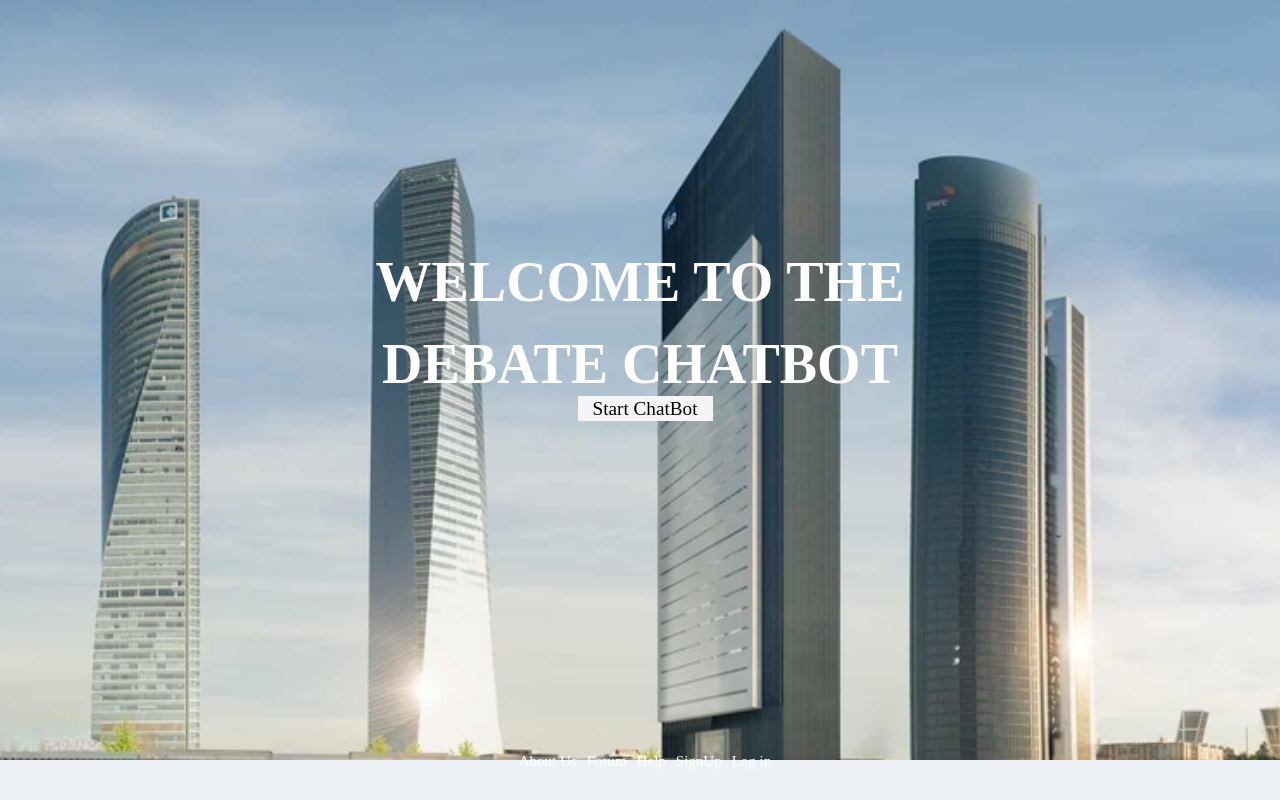
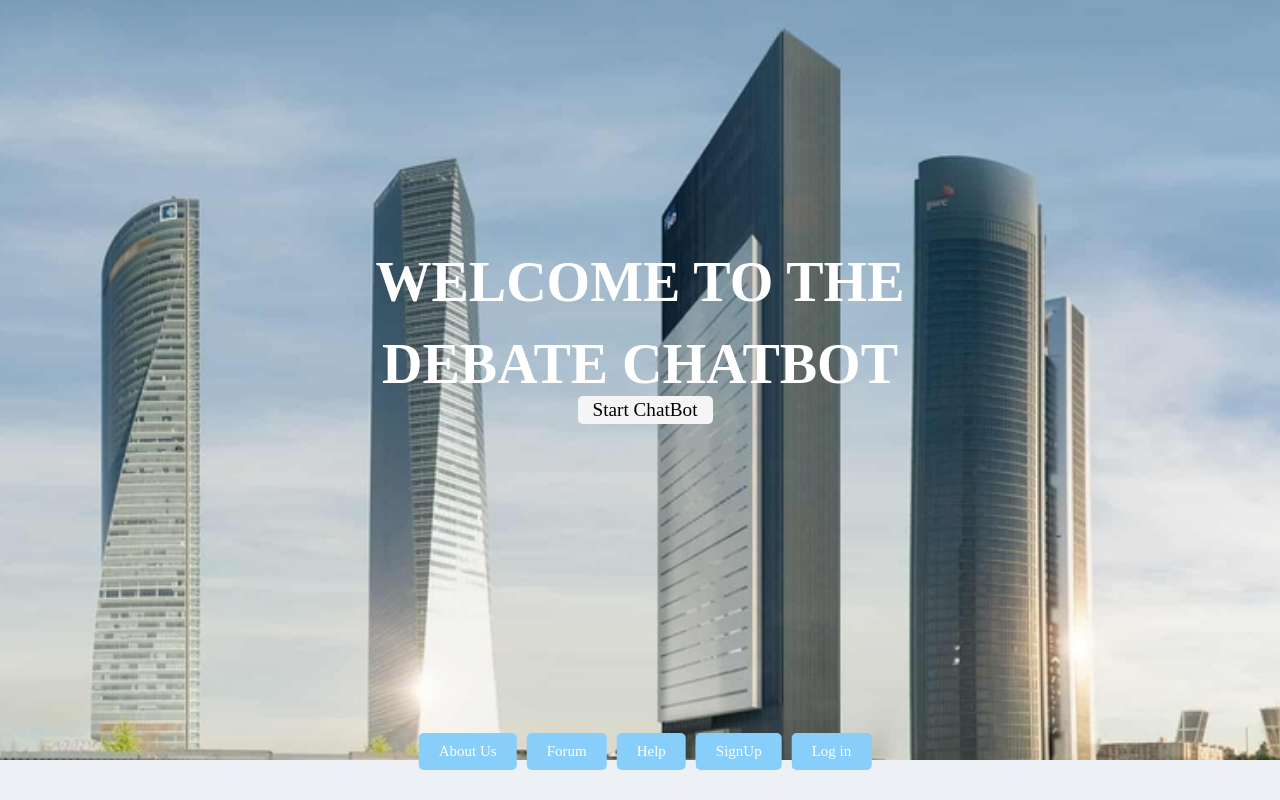
Before and after one commit to 11acc/debatebot-front, a React (Create React App) app: page / in a window 1280 px wide. Built offline with nearby package versions, Linux system fonts and the light colour scheme.

Commit message:
quick css change

```diff
--- a/src/components/ModsOnline/ModsOnline.js
+++ b/src/components/ModsOnline/ModsOnline.js
@@ -20,3 +20,8 @@ const ModsOnline = ({ name, title, pfp }) => {
 };
 
 export default ModsOnline;
+
+
+// navbar
+// threadpage
+//
--- a/src/styles/reset.css
+++ b/src/styles/reset.css
@@ -42,15 +42,3 @@ a {
 	text-decoration: none;
 	vertical-align: baseline;
 }
-button {
-	padding: 0;
-	font-family: inherit;
-	text-transform: none;
-	border: 0;
-	border-radius: 0;
-	background: transparent;
-	appearance: none;
-	line-height: 1;
-	cursor: crosshair;
-	outline: none;
-}
--- a/src/styles/root.css
+++ b/src/styles/root.css
@@ -39,10 +39,10 @@
 }
 
 ::selection {
-    background: rgba(255, 255, 255, 0.2);
+    background: rgba(11, 11, 11, 0.2);
 }
 ::-moz-selection {
-    background: rgba(255, 255, 255, 0.2);
+    background: rgba(11, 11, 11, 0.2);
 }
 ::-webkit-scrollbar {
     width: 0px;
--- a/src/styles/style.css
+++ b/src/styles/style.css
@@ -4,13 +4,13 @@ body {
     color: var(--text_color);
 }
 
-a {
+/* a {
     color: inherit;
     text-decoration: none;
     background-color: transparent;
     outline: 0;
     transition: .15s;
-}
+} */
 
 .space {
     flex: 1;
```
